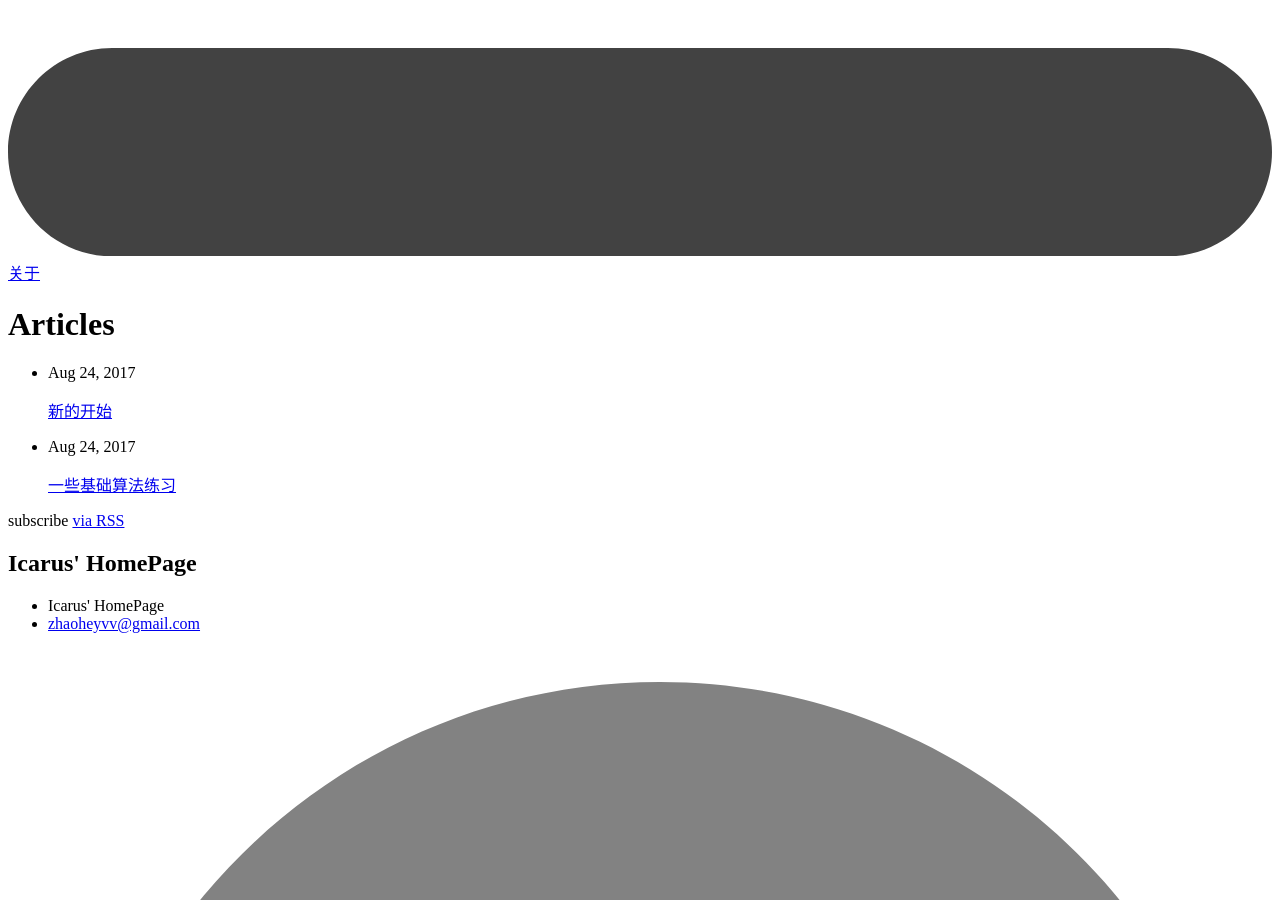
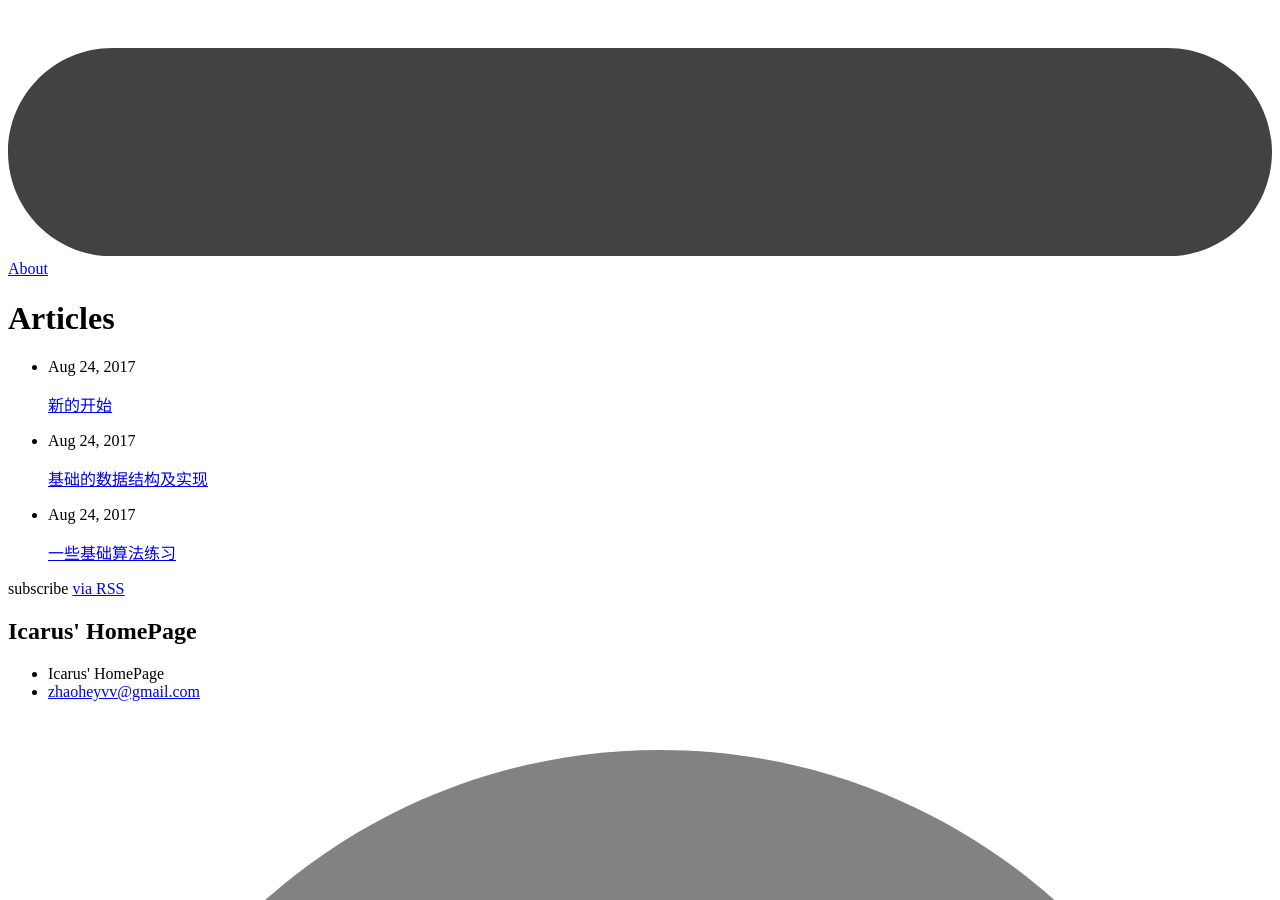
Before and after one commit to zhaoheyv/shit, a Jekyll site: the page built from index.html, in a window 1280 px wide and 900 px high, scrolled down 823 px. Built offline with Jekyll 4.4.1, drawn with Linux system fonts in a browser that asks for light colours; nearby versions of some CDN libraries.

Commit message:
init data structure

```diff
--- /dev/null
+++ b/_posts/2017-08-24-basic-data-structure.md
@@ -0,0 +1,7 @@
+---
+layout: post
+title : 基础的数据结构及实现
+author: 赵何宇
+---
+
+> 待更新
--- a/about.md
+++ b/about.md
@@ -1,6 +1,6 @@
 ---
 layout: page
-title: 关于
+title: About
 author: 赵何宇
 permalink: /about/
 ---
```
